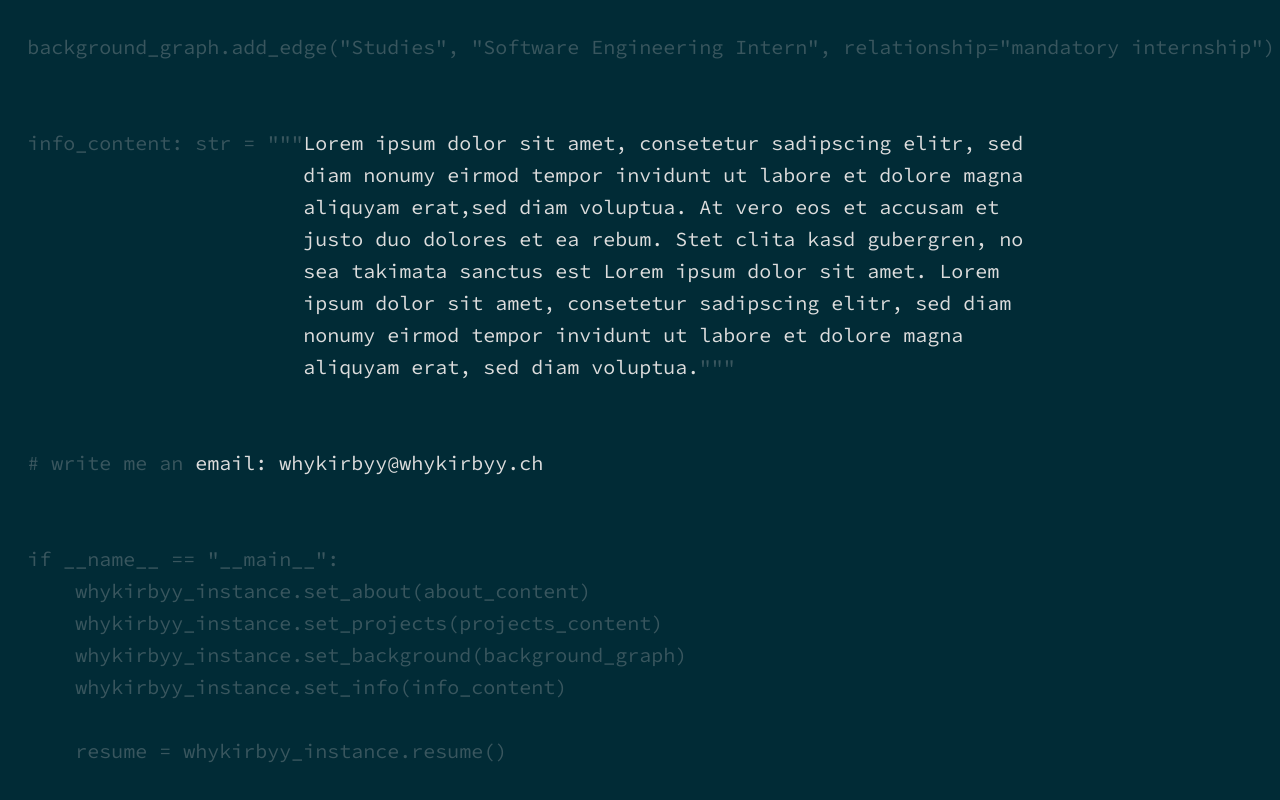
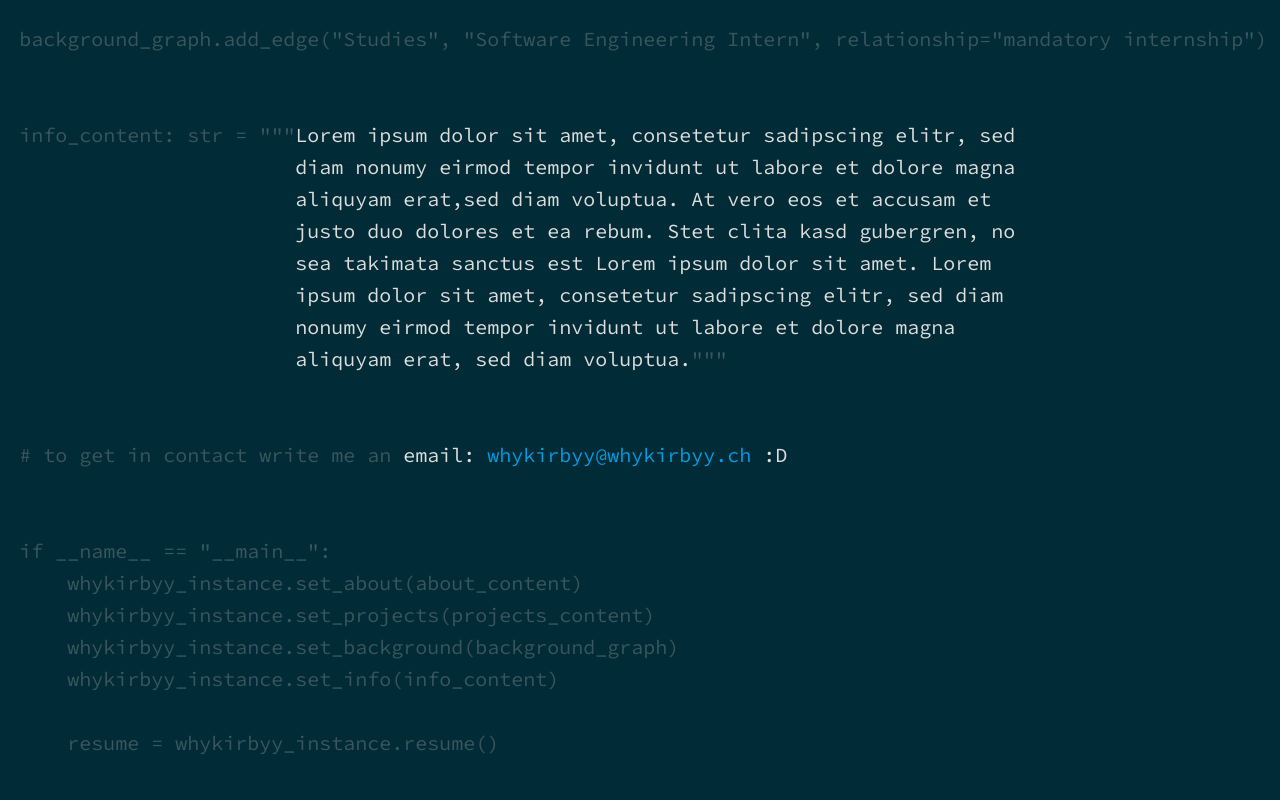
Before and after one commit to whyKirbyy/whykirbyy, a Next.js app: page / in a window 1280 px wide. Shown: the part 3708-4508 px from the top of the page. Built offline with nearby package versions, Linux system fonts and the light colour scheme.

Commit message:
termial interactions are all done

```diff
--- a/src/app/about-languages/page.module.css
+++ b/src/app/about-languages/page.module.css
@@ -6,6 +6,7 @@
     align-items: center;
     padding-right: 17vw;
     user-select: none;
+    padding-left: 1.5vw;
 }
 
 .about{
--- a/src/app/components/backToTopButton.tsx
+++ b/src/app/components/backToTopButton.tsx
@@ -3,10 +3,13 @@ import styles from "../../styles/components/backToTopButton.module.css";
 import Image from "next/image";
 
 interface menuButtonProps{
+    setShowSearch: () => void
     setShowTerminal: () => void
+    isTerminalToggled: boolean
+    isTerminalHidden: boolean
 }
 
-const menuButton: React.FC<menuButtonProps> = ({setShowTerminal}) => {
+const menuButton: React.FC<menuButtonProps> = ({setShowSearch, isTerminalToggled, isTerminalHidden, setShowTerminal}) => {
     const [isHovered, setIsHovered] = useState(false);
 
     const scrollToTop = () => {
@@ -28,7 +31,7 @@ const menuButton: React.FC<menuButtonProps> = ({setShowTerminal}) => {
 
     return (
         <div
-            className={styles.buttonContainer}
+            className={`${styles.buttonContainer} ${isTerminalToggled ? styles.terminalIsExpanded : ""} ${isTerminalHidden ? styles.terminalIsHidden : ""}`}
             onMouseEnter={() => setIsHovered(true)}
             onMouseLeave={() => setIsHovered(false)}
         >
@@ -44,7 +47,7 @@ const menuButton: React.FC<menuButtonProps> = ({setShowTerminal}) => {
                 <div className={styles.pillButton}>
                     <button
                         className={`${styles.pillButtonSection} ${styles.copySection}`}
-                        onClick={copyPageUrl}
+                        onClick={setShowTerminal}
                     >
                         <Image src="/terminal.svg" alt="terminal icon" width={24} height={24} className={styles.icon} draggable={false} priority={true}/>
                     </button>
@@ -55,7 +58,7 @@ const menuButton: React.FC<menuButtonProps> = ({setShowTerminal}) => {
                         <Image src="/arrow.svg" alt="arrow icon" width={24} height={24} className={styles.icon} draggable={false} priority={true}/>
                     </button>
                     <button
-                        className={`${styles.pillButtonSection} ${styles.arrowSection}`} onClick={setShowTerminal}
+                        className={`${styles.pillButtonSection} ${styles.arrowSection}`} onClick={setShowSearch}
                     >
                         <Image src="/search.svg" alt="search commands icon" width={24} height={24} className={styles.icon} draggable={false} priority={true}/>
                     </button>
--- /dev/null
+++ b/src/app/components/terminal.tsx
@@ -0,0 +1,41 @@
+import React from "react";
+import styles from "../../styles/components/terminal.module.css"
+
+interface TerminalProps{
+    setIsExpanded: () => void
+    setIsHidden: () => void
+    setIsToggled: () => void
+    isToggled: boolean
+}
+
+const Terminal: React.FC<TerminalProps> = ({ setIsHidden, isToggled, setIsToggled}) => {
+    return(
+        <div className={`${styles.terminal} ${isToggled ? styles.terminalExpanded : ""}`} onClick={() => {if (!isToggled) {setIsToggled();}
+        }}>
+            {!isToggled && (
+                <div>
+                    click to hi
+                    <button
+                        onClick={(e) => {
+                            e.stopPropagation();
+                            setIsHidden();
+                        }}
+                        className={styles.terminalButton}
+                    >
+                        hide
+                    </button>
+                </div>
+
+            )}
+            {isToggled && (
+                <div>
+                    click to bye
+                    <button className={styles.terminalButton} onClick={setIsToggled}>minimise</button>
+                    <button className={styles.terminalButton} onClick={setIsHidden}>hide</button>
+                </div>
+            )}
+        </div>
+    );
+}
+
+export default Terminal
--- a/src/app/globals.css
+++ b/src/app/globals.css
@@ -6,8 +6,8 @@ body{
     color: var(--text-color);
     background: var(--background-color);
     font-family: "Source Code Pro", monospace;
-    padding-left: 1.5vw;
     line-height: 2em;
+    margin: 0 !important;
 }
 
 :root {
--- a/src/app/page.module.css
+++ b/src/app/page.module.css
@@ -6,6 +6,8 @@
     align-items: center;
     padding-right: 17vw;
     user-select: none;
+    padding-left: 1.5vw;
+    padding-bottom: 3vw;
 }
 
 .about{
--- a/src/app/page.tsx
+++ b/src/app/page.tsx
@@ -1,22 +1,25 @@
 "use client"
 
-import React, {useEffect, useState, useRef} from "react";
+import React, {useEffect, useState, useRef, use} from "react";
 import Link from "next/link";
 import styles from "./page.module.css";
 import BackToTopButton from "@/app/components/backToTopButton";
 import SearchPopup from "@/app/components/searchPopup";
+import Terminal from "@/app/components/terminal";
 
 export default function Home() {
-    const [showTerminal, setShowTerminal] = useState(false)
+    const [showSearch, setShowSearch] = useState(false)
+    const [showTerminal, setShowTerminal] = useState(true)
+    const [isExpanded, setIsExpanded] = useState(false)
     const terminalRef= useRef<HTMLDivElement | null>(null);
     const buttonRef = useRef<HTMLDivElement | null>(null);
 
-    const notShowTerminal = () => {
-        setShowTerminal((prev) => !prev);
+    const notShowSearch = () => {
+        setShowSearch((prev) => !prev);
     };
 
     useEffect(() => {
-        if (showTerminal) {
+        if (showSearch) {
             document.body.style.overflow = "hidden";
         }else {
             document.body.style.overflow = "auto";
@@ -25,7 +28,7 @@ export default function Home() {
         return () => {
             document.body.style.overflow = 'auto';
         };
-    }, [showTerminal]);
+    }, [showSearch]);
 
     useEffect(() => {
         const handleClickOutside = (event: MouseEvent) => {
@@ -33,31 +36,31 @@ export default function Home() {
                 terminalRef.current && !terminalRef.current.contains(event.target as Node) &&
                 buttonRef.current && !buttonRef.current.contains(event.target as Node)
             ) {
-                setShowTerminal(false);
+                setShowSearch(false);
             }
         };
 
-        if (showTerminal) {
+        if (showSearch) {
             document.addEventListener("mousedown", handleClickOutside);
         }
 
         return () => {
             document.removeEventListener("mousedown", handleClickOutside);
         };
-    }, [showTerminal]);
+    }, [showSearch]);
 
     useEffect(() => {
         const handleKeyDown = (event: KeyboardEvent) => {
             if ((event.metaKey || event.ctrlKey) && event.key === "h") {
-                setShowTerminal((prev) => !prev);
+                setShowSearch((prev) => !prev);
             }
 
             if ((event.metaKey || event.ctrlKey) && event.key === "H") {
-                setShowTerminal((prev) => !prev);
+                setShowSearch((prev) => !prev);
             }
 
-            if (event.key === "Escape" && showTerminal) {
-                setShowTerminal(false);
+            if (event.key === "Escape" && showSearch) {
+                setShowSearch(false);
             }
         };
 
@@ -66,9 +69,18 @@ export default function Home() {
         return () => {
             window.removeEventListener("keydown", handleKeyDown);
         };
-    }, [showTerminal]);
+    }, [showSearch]);
+
+    const expandTerminal = () => {
+        setIsExpanded(!isExpanded)
+    }
+
+    const hideTerminal = () => {
+        setShowTerminal(!showTerminal)
+    }
 
     return (
+        <div>
             <div className={styles.page}>
                 {/*##################################################-> Section about<-#############################################*/}
                 <section id={"about"} className={styles.about}>
@@ -652,8 +664,8 @@ export default function Home() {
                 <div><br/><br/></div>
                 <section id={"contact"} className={styles.contact}>
                     <div className={styles.line}>
-                    <div className={styles.darkerFont}># write me an</div>
-                    <div>&nbsp;email: whykirbyy@whykirbyy.ch</div>
+                        <div className={styles.darkerFont}># to get in contact write me an</div>
+                        <div>&nbsp;email: <a className={styles.linkExternal} href="mailto:whykirbyy@whykirbyy.ch">whykirbyy@whykirbyy.ch</a> :D</div>
                     </div>
                 </section>
                 <div><br/><br/></div>
@@ -684,14 +696,18 @@ export default function Home() {
                         {Array(4).fill('\u00A0').join('')}<br/>
                     </div>
                 </section>
-            {showTerminal && (
+                {showSearch && (
                     <div ref={terminalRef}>
-                    <SearchPopup showTerminal={notShowTerminal}/>
+                        <SearchPopup showTerminal={notShowSearch}/>
                     </div>
                 )}
                 <div ref={buttonRef}>
-                <BackToTopButton setShowTerminal={notShowTerminal}/>
+                    <BackToTopButton setShowSearch={notShowSearch} setShowTerminal={hideTerminal} isTerminalToggled={isExpanded} isTerminalHidden={!showTerminal}/>
                 </div>
+            </div>
+            {showTerminal && (
+                <Terminal setIsExpanded={expandTerminal} isToggled={isExpanded} setIsToggled={expandTerminal} setIsHidden={hideTerminal} />
+            )}
         </div>
     );
 }
--- a/src/styles/components/aboutLanguagesHeader.module.css
+++ b/src/styles/components/aboutLanguagesHeader.module.css
@@ -4,6 +4,7 @@
     padding-top: 1vw;
     margin-right: 5%;
     user-select: none;
+    padding-left: 1.5vw;
 }
 
 .navList {
--- a/src/styles/components/backToTopButton.module.css
+++ b/src/styles/components/backToTopButton.module.css
@@ -1,8 +1,16 @@
 .buttonContainer {
     position: fixed;
-    bottom: 1vw;
+    bottom: 5vw;
     right: 1vw;
     z-index: 50;
+}
+
+.terminalIsExpanded{
+    bottom: 16vw;
+}
+
+.terminalIsHidden{
+    bottom: 1vw;
 }
 
 .backToTopButton {
--- a/src/styles/components/mainHeader.module.css
+++ b/src/styles/components/mainHeader.module.css
@@ -4,6 +4,7 @@
     padding-top: 1vw;
     margin-right: 5%;
     user-select: none;
+    padding-left: 1.5vw;
 }
 
 .mainTitle{
--- /dev/null
+++ b/src/styles/components/terminal.module.css
@@ -0,0 +1,18 @@
+.terminal{
+    position: fixed;
+    bottom: 0;
+    width: 100%;
+    height: 4vw;
+    background: var(--terminal-background);
+    user-select: none;
+    cursor: pointer;
+    border-top: 1px var(--terminal-border) solid;
+}
+
+.terminalExpanded{
+    height: 15vw;
+}
+
+.terminalButton{
+    cursor: pointer;
+}
```
Lines whose indentation alone changed are shown as unchanged.
